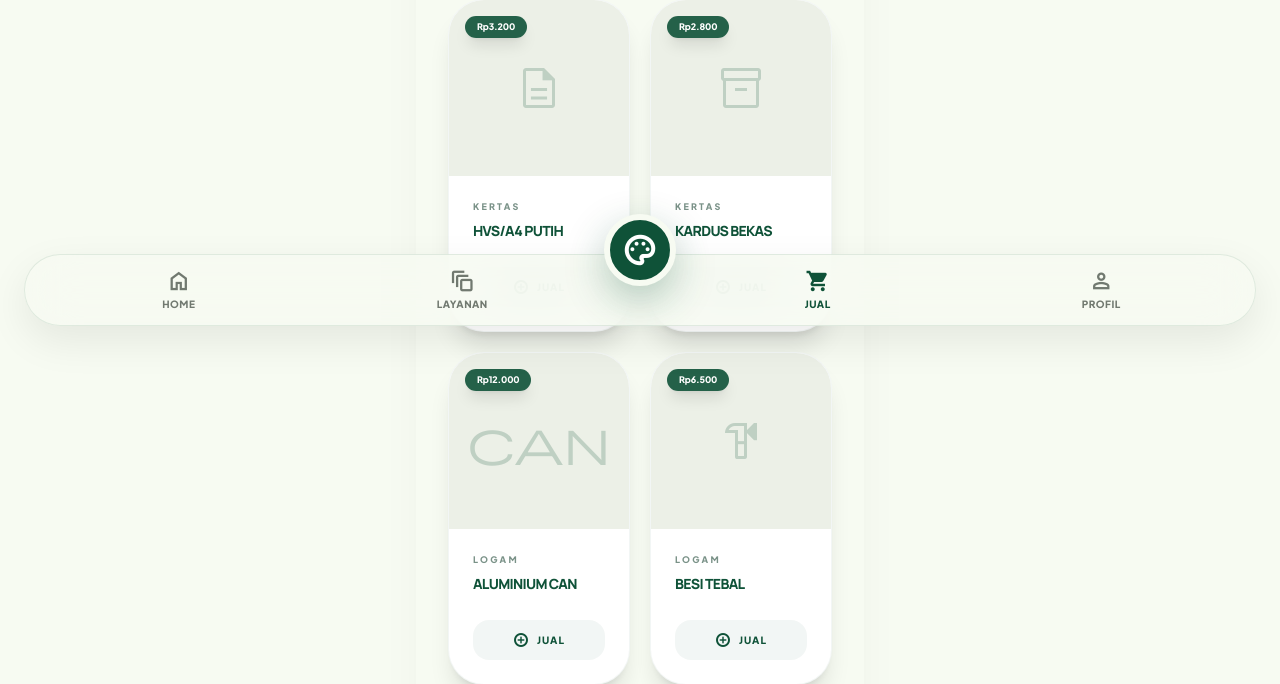
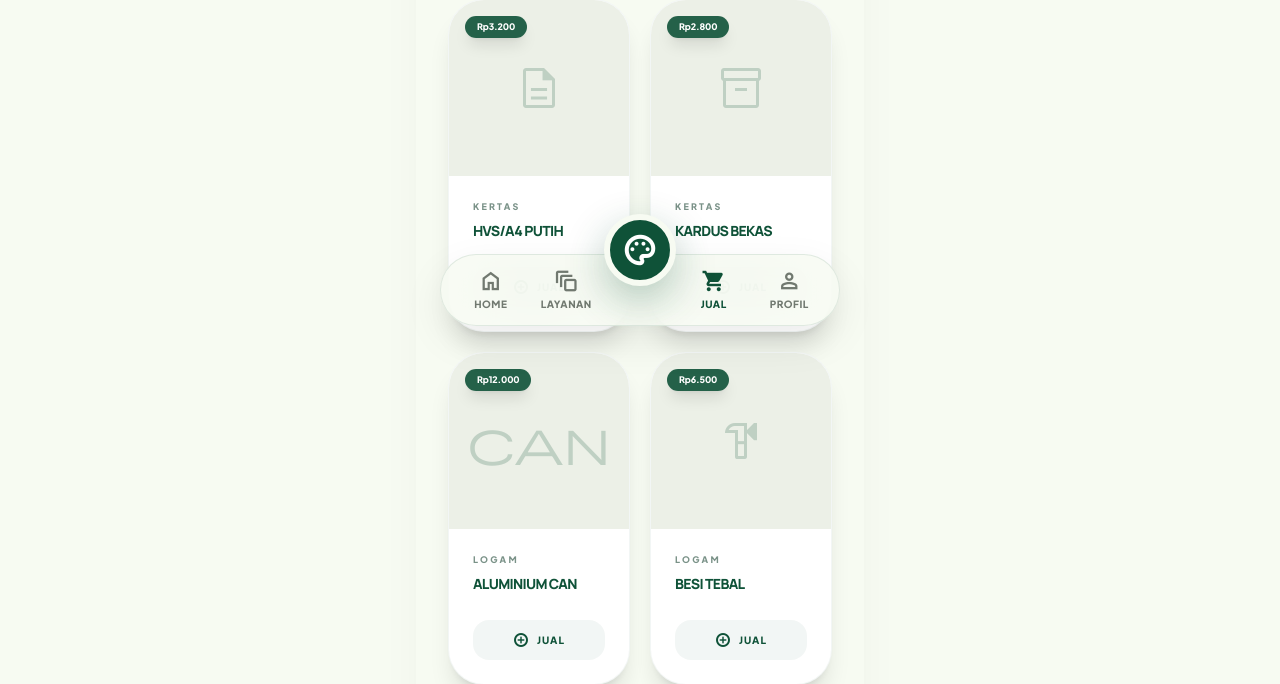
Before and after one commit to webizdev/bank-sampah-app, a PHP site: page /user/jual.php in a window 1280 px wide. Shown: the part 450-1134 px from the top of the page. Run offline with PHP 8.4, Linux system fonts and the light colour scheme; the visitor is signed in with stand-in values (Sample User, id 1); data comes from the database, SQL or seed files in the repository; some libraries are stand-ins or nearby versions.

Commit message:
Fix: Center bottom navigation and correct HTML structure in footer

```diff
--- a/css/style.css
+++ b/css/style.css
@@ -64,10 +64,12 @@ body {
 .bottom-dock {
     position: fixed;
     bottom: 1.5rem;
-    left: 1.5rem;
-    right: 1.5rem;
+    left: 50%;
+    transform: translateX(-50%);
+    width: calc(100% - 3rem);
+    max-width: calc(448px - 3rem); /* Matching max-w-md */
     height: 4.5rem;
-    background: rgba(247, 251, 242, 0.8);
+    background: rgba(247, 251, 242, 0.82);
     backdrop-filter: blur(25px);
     -webkit-backdrop-filter: blur(25px);
     border-radius: 2.25rem;
--- a/includes/footer.php
+++ b/includes/footer.php
@@ -1,3 +1,5 @@
+    </div><!-- End of .container-class opened in header.php -->
+
     <?php if ((!isset($hide_nav) || !$hide_nav) && empty($is_admin)): ?>
     <!-- Premium Bottom Navigation Dock -->
     <nav class="bottom-dock px-3">
@@ -45,6 +47,3 @@
     <script src="<?php echo $path_to_root; ?>js/app.js"></script>
 </body>
 </html>
-
-</body>
-</html>
```
